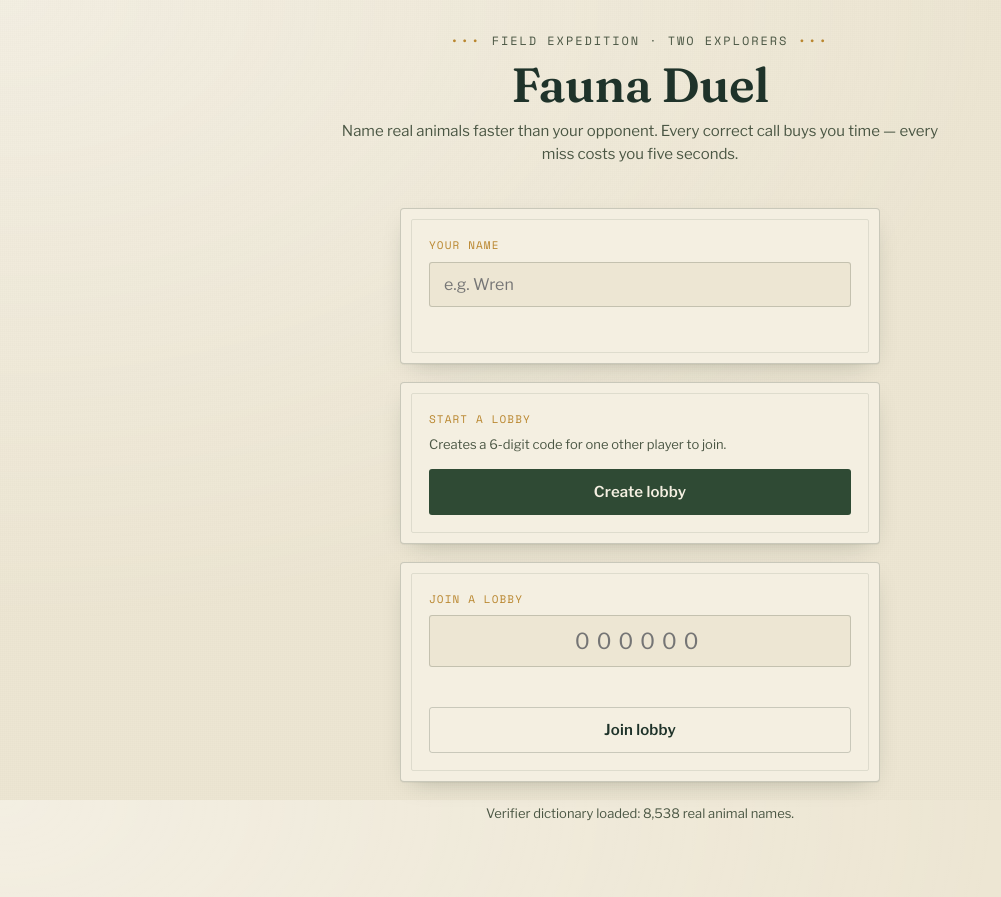
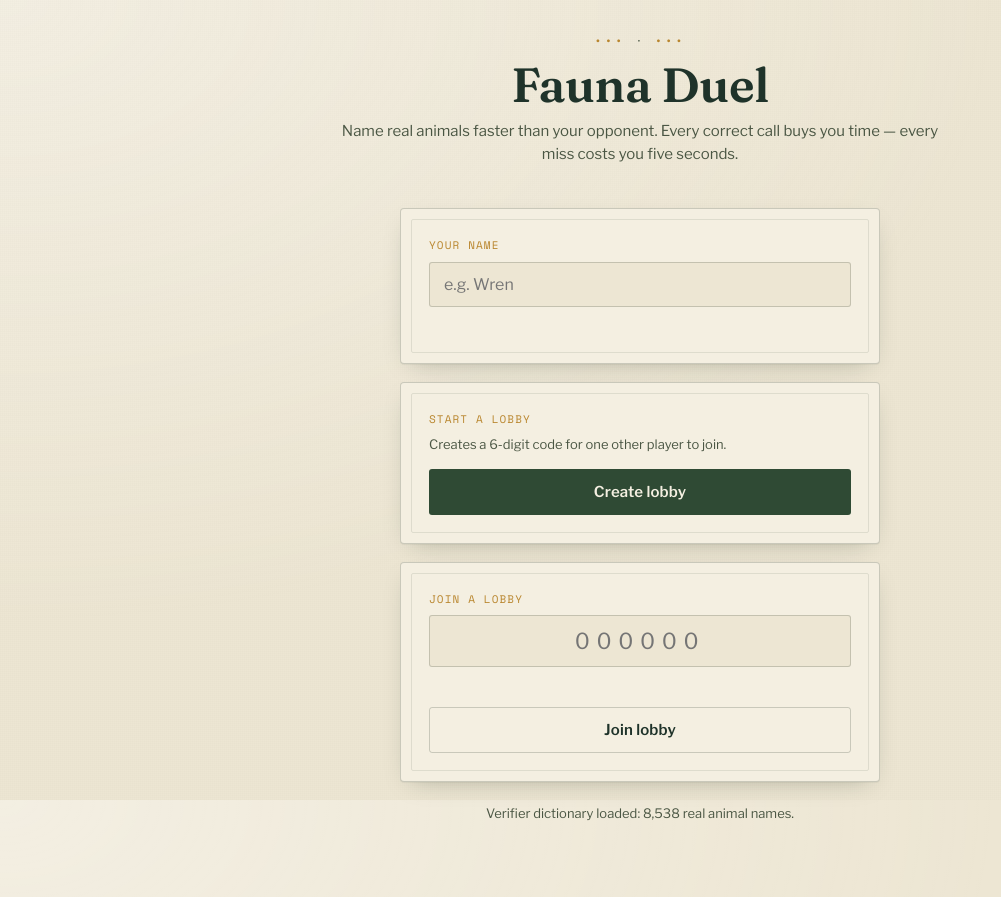
Before and after one commit to Dimension2131/RapidRecall, a plain HTML site: page index.html in a window 1280 px wide. Shown: the whole page, without its empty margins (0-1001 px from the left). Drawn offline with nearby package versions, Linux system fonts and the light colour scheme.

Commit message:
Update index.html

```diff
--- a/index.html
+++ b/index.html
@@ -3,14 +3,14 @@
 <head>
 <meta charset="UTF-8">
 <meta name="viewport" content="width=device-width, initial-scale=1.0">
-<title>Fauna Duel — animal guessing race</title>
+<title>Fauna Duel - Animal Guessing Race</title>
 <link rel="stylesheet" href="css/style.css">
 </head>
 <body>
 <div class="page">
 
   <div class="masthead">
-    <div class="eyebrow">field expedition · two explorers</div>
+    <div class="eyebrow">·</div>
     <h1>Fauna Duel</h1>
     <p class="sub">Name real animals faster than your opponent. Every correct call buys you time — every miss costs you five seconds.</p>
   </div>
```
